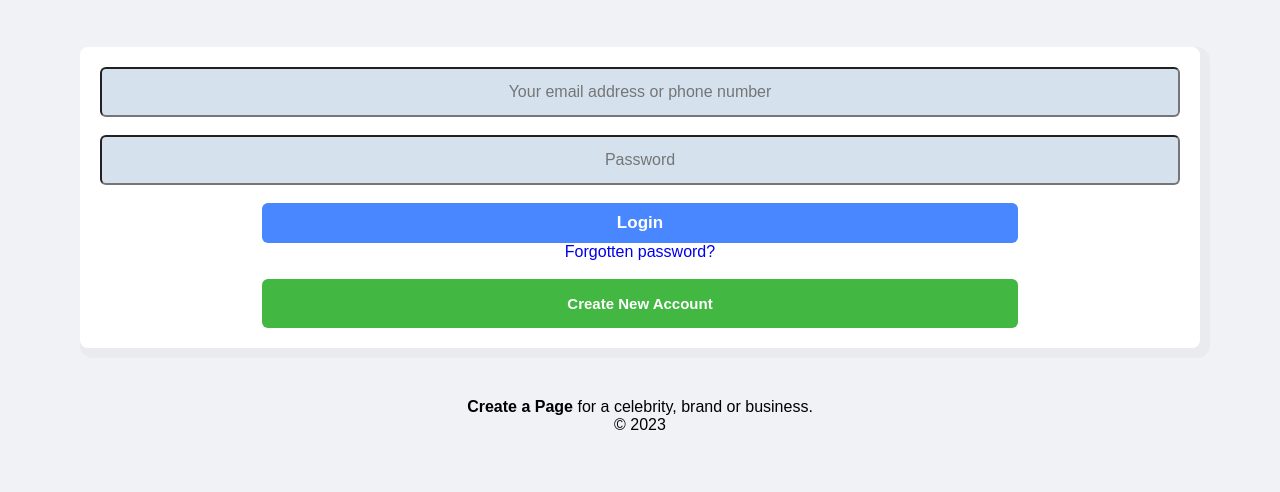
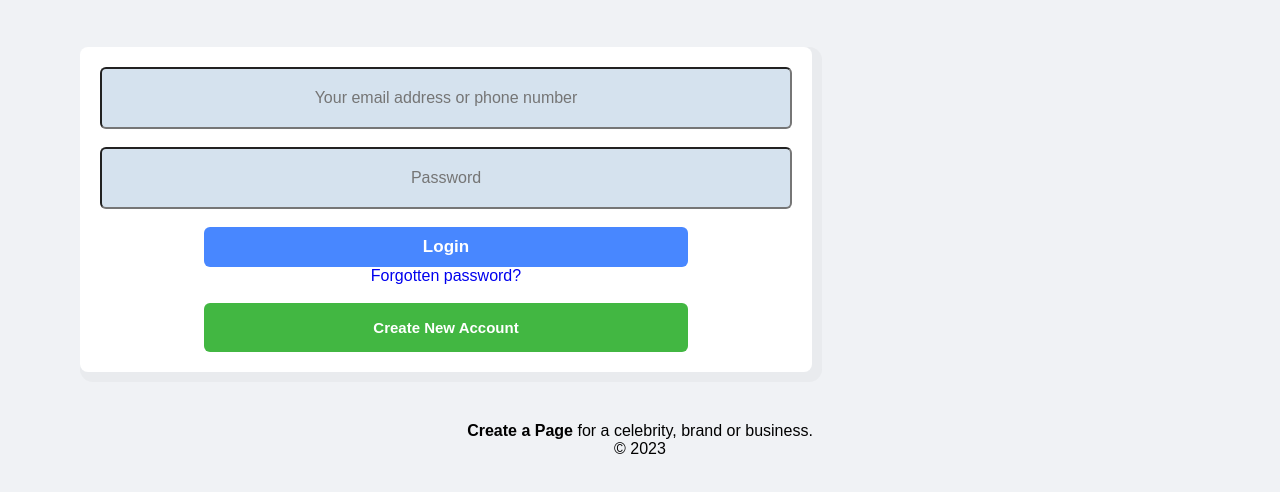
Before and after one commit to Ajarat-508/Facebook-Page, a plain HTML site: page index.html in a window 1280 px wide. Shown: the part 122-614 px from the top of the page. Drawn offline with Linux system fonts and the light colour scheme.

Commit message:
My first commit

```diff
--- a/style.css
+++ b/style.css
@@ -28,7 +28,7 @@ h2{
 
 #container {
   background-color: white;
-  width: auto;
+  width: 60%;
   padding: 20px;
   margin: 50px;
   border-radius: 8px;
@@ -36,7 +36,7 @@ h2{
 }
 input{
   width: 100%;
-  padding: 14px 16px;
+  padding: 20px 16px;
   text-align: center;
   font-size: 16px;
   background-color: rgb(213, 226, 238);
```
